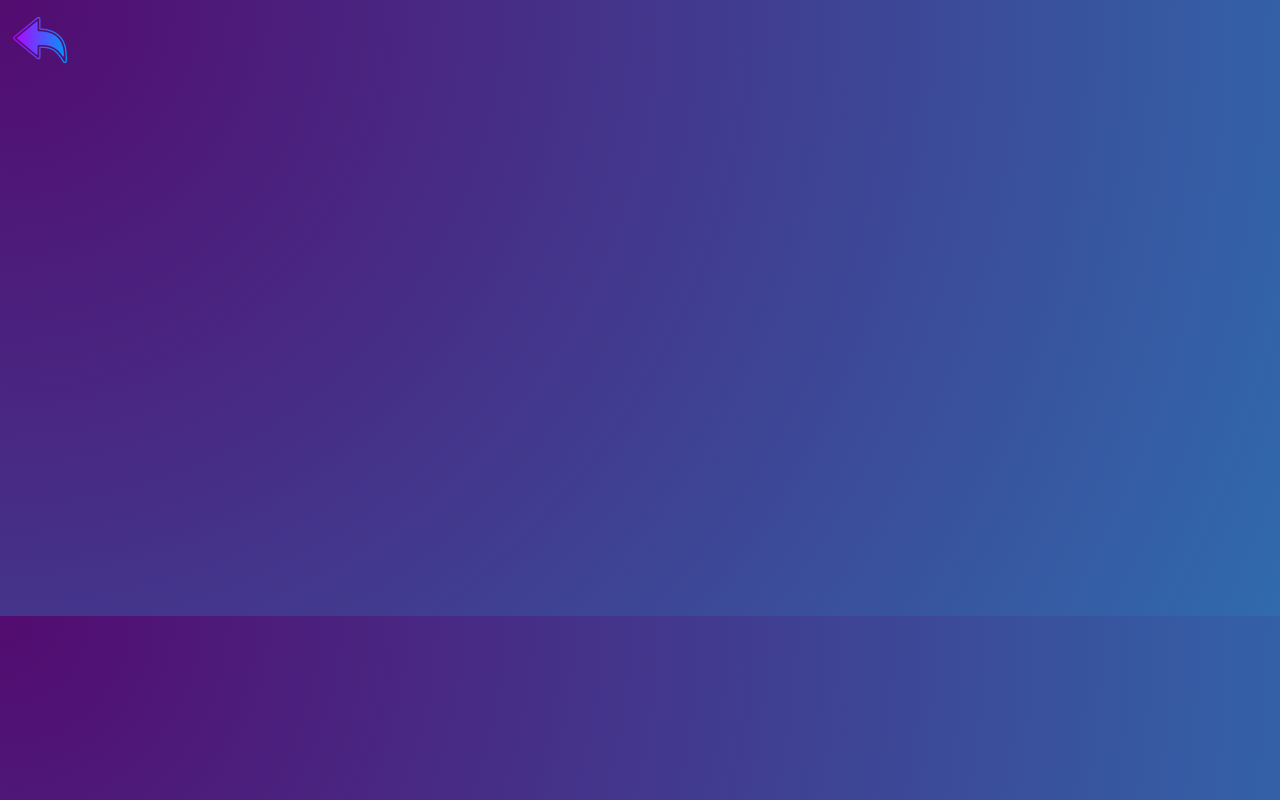
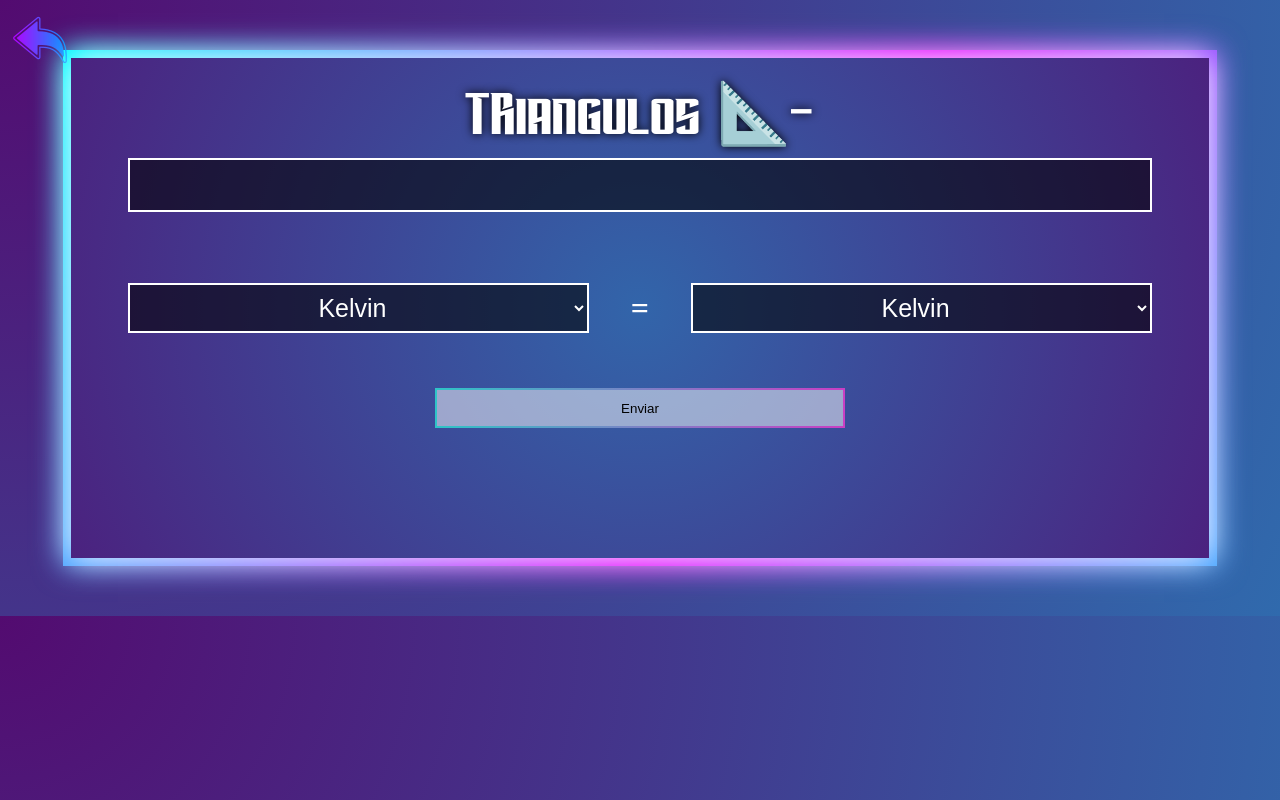
Before and after one commit to PipeReina/Taller01, a plain HTML site: page Triangulos.html in a window 1280 px wide. Drawn offline with Linux system fonts and the light colour scheme.

Commit message:
Adelanto Triangulos

```diff
--- a/Triangulos.html
+++ b/Triangulos.html
@@ -6,14 +6,41 @@
     <meta name="viewport" content="width=device-width, initial-scale=1.0">
     <link rel="stylesheet" href="css/style.css">
     <link rel="icon" href="img/JS_icon.png">
-    <title>Figuras</title>
+    <title>Triangulos</title>
 </head>
-<script>
+<body class="Triangulo">
+    <div class="salir">
+        <a
+         href="index.html"><img src="img/flecha-hacia-atras.png" alt="" srcset=""></a>
+    </div>
+    <div class="TrianTodo">
+        <div class="regisTempe">
+            <div class="ingreTempe">
+                <label>TRiangulos 📐-</label>
+                <input type="number" id="valor">
+            </div>
+            <div class="cambio">
+                <select id="primer">
+                    <option>Kelvin</option>
+                    <option>Fahrenheit</option>
+                    <option>Celsius</option>
+                </select>
+                <h1>=</h1>
+                <select id="segun">
+                    <option>Kelvin</option>
+                    <option>Fahrenheit</option>
+                    <option>Celsius</option>
+                </select>
+                <div class="botonTem" onclick="enviar()"><button>Enviar</button></div>
 
-</script>
-<body class="figura">
-    <div class="salir">
-        <a href="index.html"><img src="img/flecha-hacia-atras.png" alt="" srcset=""></a>
+            </div>
+            <div class="apareceTempe">
+                <h1 id="resultadoTempe1"></h1>
+                <h1 id="resultadoTempe2"></h1>
+                <h1 id="resultadoTempe3"></h1>
+            </div>
+        </div>
     </div>
+    <script src="js/Triangulos.js"></script>
 </body>
 </html>
--- a/css/style.css
+++ b/css/style.css
@@ -920,6 +920,22 @@ a{
     align-items: center;
     grid-template-columns:45% 10% 45%;
 }
+
+.Triangulo{
+        height: 600px;
+        display: grid;
+        grid-template-columns: 5% auto 5%;
+        grid-template-rows: 50px 100px auto 200px 50px;
+}
+.TrianTodo{
+    grid-column-start: 2;
+    grid-row-start: 2;
+    grid-row-end: 5;
+    display: grid;
+    grid-template-rows:100%;
+    grid-template-columns: 100%;
+}
+
 @media screen and (max-width: 801px){
 
     .index{
```
Also changed, not shown: figuras.html (+1 -1 lines), palabras.html (+1 -1 lines), temperatura.html (+1 -1 lines), js/Triangulos.js (added).
